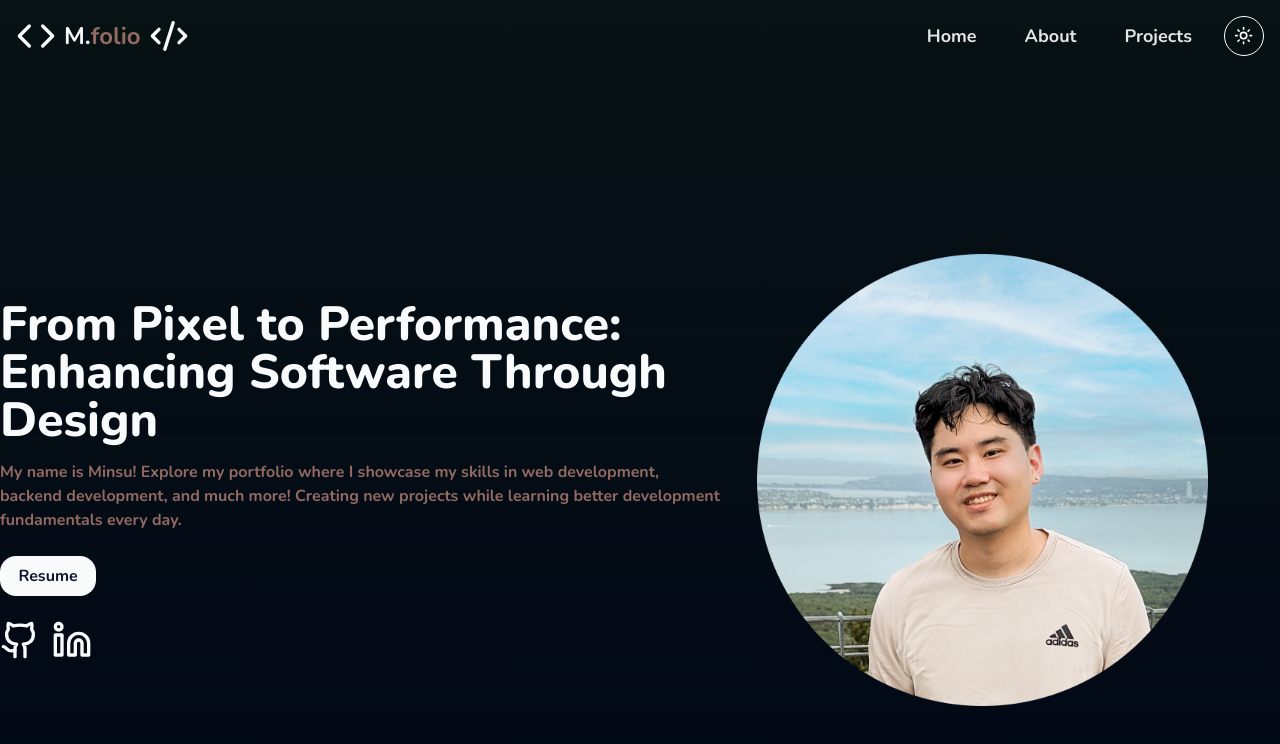
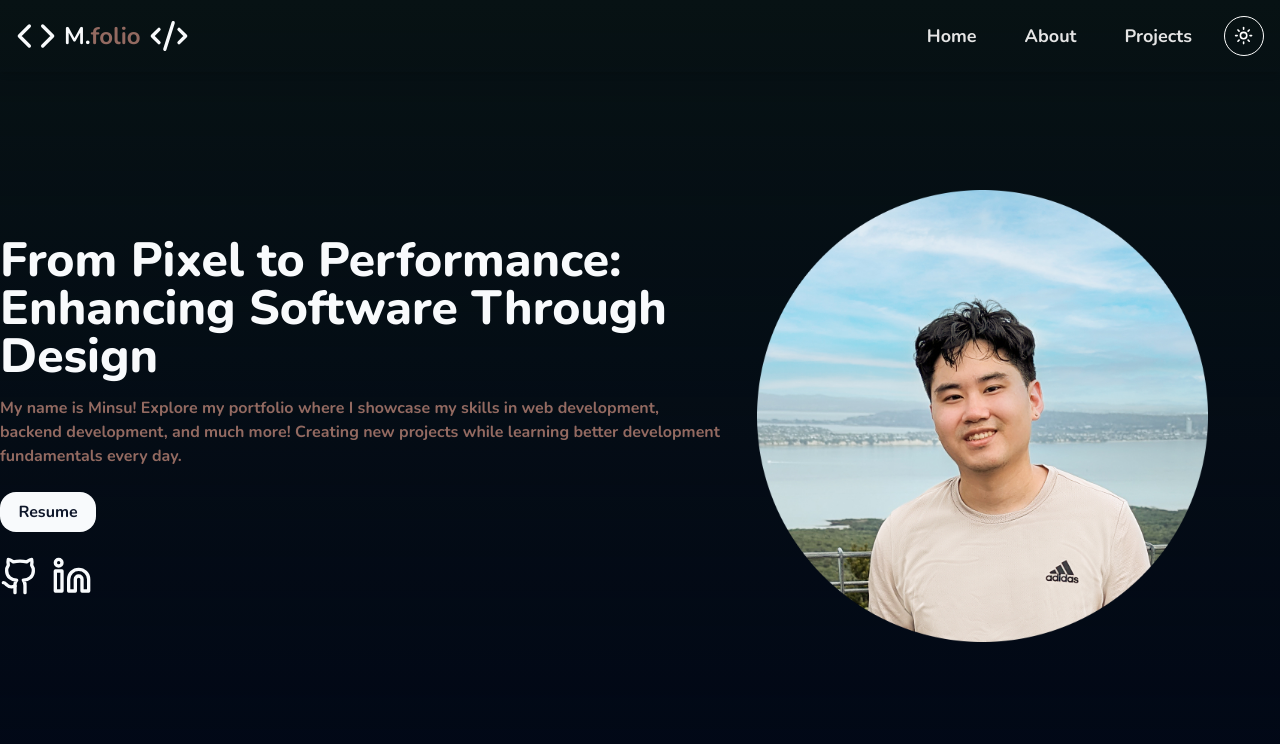
Before and after one commit to Minsukim2827/Minsu-s-Portfolio, a React (Vite) app: page / in a window 1280 px wide. Shown: the top 744 px of the page. Built offline with nearby package versions, Linux system fonts and the light colour scheme.

Commit message:
fixed bugs

```diff
--- a/src/components/HomePage/HomePage.jsx
+++ b/src/components/HomePage/HomePage.jsx
@@ -11,7 +11,7 @@ const HomePage = () => {
         : "bg-gradient-to-b from-cream-light to-peach-light"; // Normal gradient for light mode
 
     return (
-        <div className={`${gradientClass} pt-20 lg:max-w-4/5 lg:mx-auto flex justify-center`}>
+        <div className={`${gradientClass} lg:max-w-4/5 lg:mx-auto flex justify-center`}>
             <Intro />
         </div>
     );
--- a/src/components/HomePage/intro.jsx
+++ b/src/components/HomePage/intro.jsx
@@ -13,7 +13,7 @@ function Intro() {
     };
 
     return (
-        <div className="flex flex-row h-auto md:h-screen justify-center items-center gap-8 max-w-7xl mx-0 -pt-10 mr-10">
+        <div className="pt-8 flex flex-row h-auto md:h-screen justify-center items-center gap-8 max-w-7xl mx-0 mr-10">
             <div className="w-3/5 flex flex-col justify-evenly gap-6">
                 <h1 className="text-5xl font-extrabold -mb-2">From Pixel to Performance: Enhancing Software Through Design</h1>
                 <p className="text-peach-dark font-bold">My name is Minsu! Explore my portfolio where I showcase my skills in web development, backend development, and much more! Creating new projects while learning better development fundamentals every day.</p>
```
